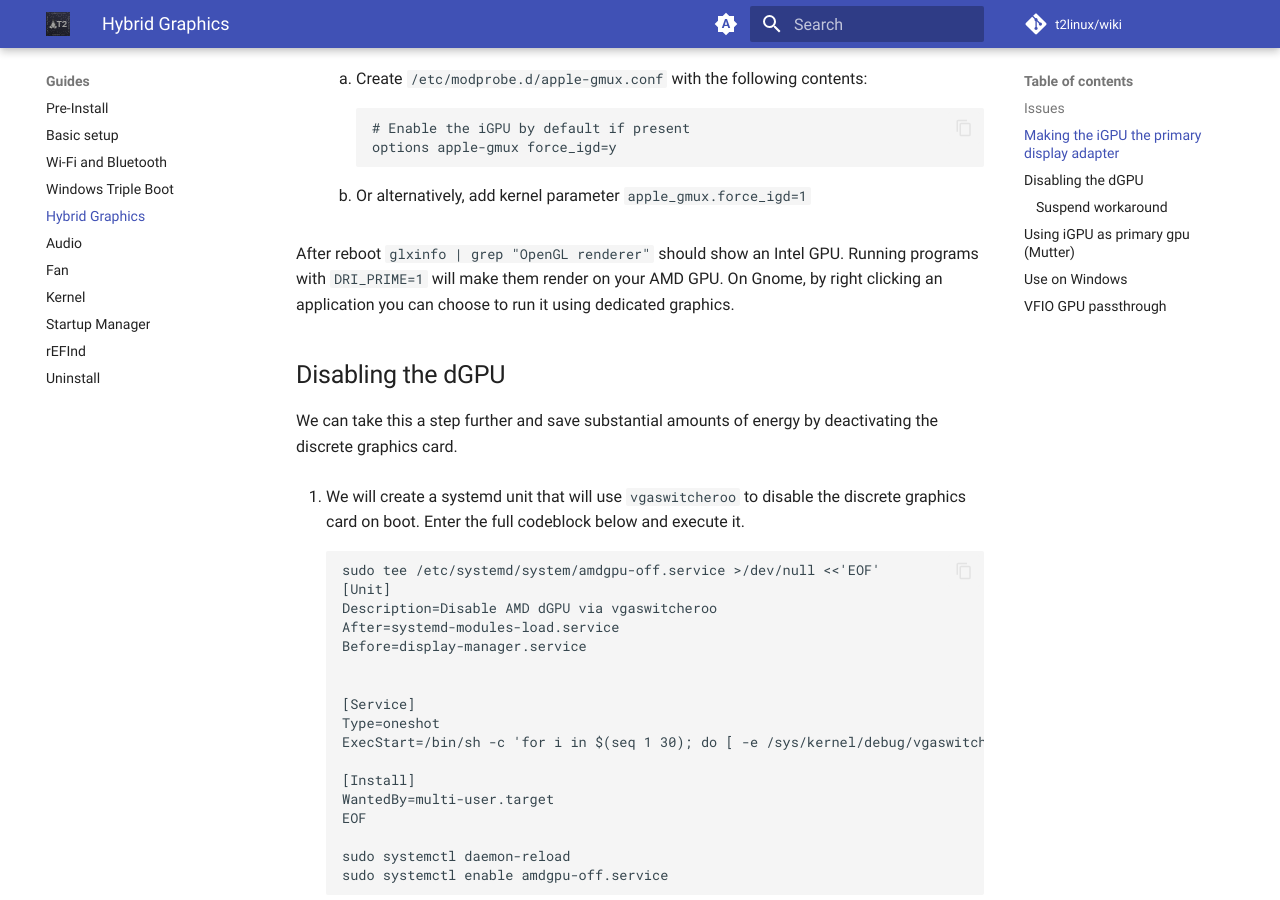
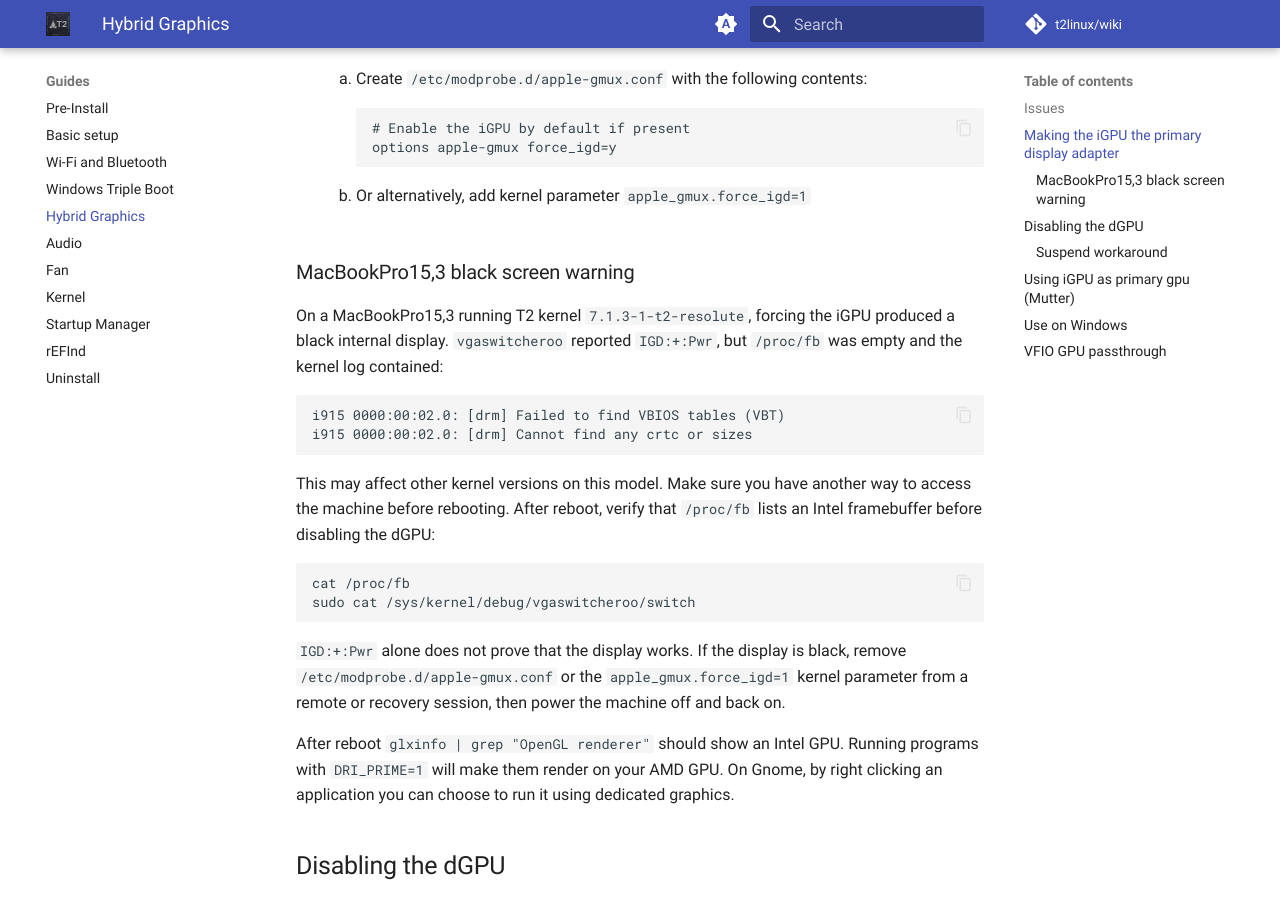
Before and after one commit to t2linux/wiki, an MkDocs documentation site: the page built from docs/guides/hybrid-graphics.md, in a window 1280 px wide and 900 px high, scrolled down 1271 px. Built offline with MkDocs 1.6.1 and Material for MkDocs 9.7.7, drawn with Linux system fonts in a browser that asks for light colours; comment, search, counter and statistics services are not loaded; some of the changed text lies outside the part shown.

Commit message:
docs: warn of MacBookPro15,3 iGPU black screen

````diff
--- a/docs/guides/hybrid-graphics.md
+++ b/docs/guides/hybrid-graphics.md
@@ -2,7 +2,7 @@
 
 This page describes how to use the iGPU on MacBook Pros with Hybrid Graphics (2 GPUs). 13-inch MacBooks only have an iGPU and do not need this. Using the iGPU means you can save power by putting the more powerful AMD dGPU in a low power state when you don't need it.
 
-This has been tested on the MacBookPro16,1 and the MacBookPro15,1. The 15,3 and 16,4 models are very similar and should work too.
+This has been tested on the MacBookPro16,1 and the MacBookPro15,1. The 16,4 model is very similar and should work too. See the warning below before trying this on a MacBookPro15,3.
 
 Make sure you have a T2 kernel of version greater than 6.9.8-1 (you can check this with `uname -r`).
 
@@ -39,6 +39,24 @@ To save energy and reduce battery consumption, we can force the iGPU to be the p
         ```
 
     2.  Or alternatively, add kernel parameter `apple_gmux.force_igd=1`
+
+### MacBookPro15,3 black screen warning
+
+On a MacBookPro15,3 running T2 kernel `7.1.3-1-t2-resolute`, forcing the iGPU produced a black internal display. `vgaswitcheroo` reported `IGD:+:Pwr`, but `/proc/fb` was empty and the kernel log contained:
+
+```plain
+i915 0000:00:02.0: [drm] Failed to find VBIOS tables (VBT)
+i915 0000:00:02.0: [drm] Cannot find any crtc or sizes
+```
+
+This may affect other kernel versions on this model. Make sure you have another way to access the machine before rebooting. After reboot, verify that `/proc/fb` lists an Intel framebuffer before disabling the dGPU:
+
+```sh
+cat /proc/fb
+sudo cat /sys/kernel/debug/vgaswitcheroo/switch
+```
+
+`IGD:+:Pwr` alone does not prove that the display works. If the display is black, remove `/etc/modprobe.d/apple-gmux.conf` or the `apple_gmux.force_igd=1` kernel parameter from a remote or recovery session, then power the machine off and back on.
 
 After reboot `glxinfo | grep "OpenGL renderer"` should show an Intel GPU. Running programs with `DRI_PRIME=1` will make them render on your AMD GPU. On Gnome, by right clicking an application you can choose to run it using dedicated graphics.
 
````
